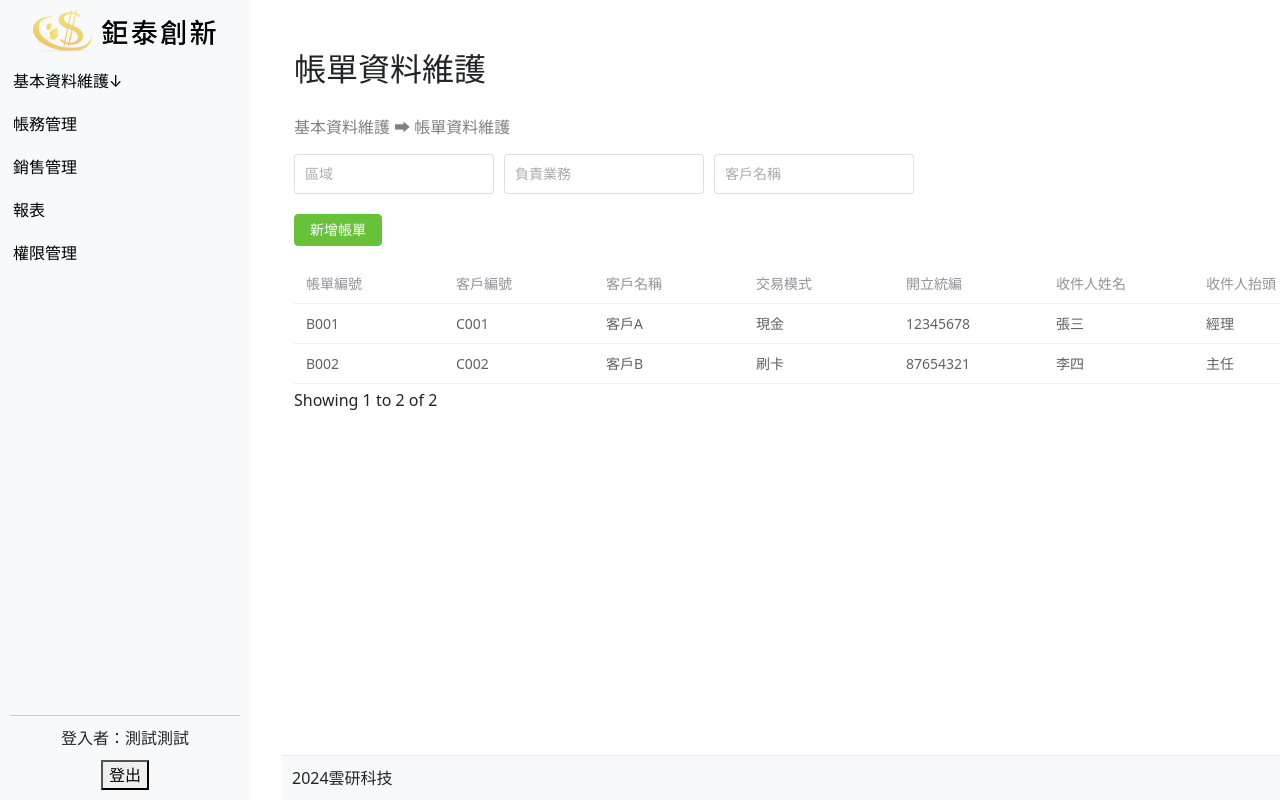
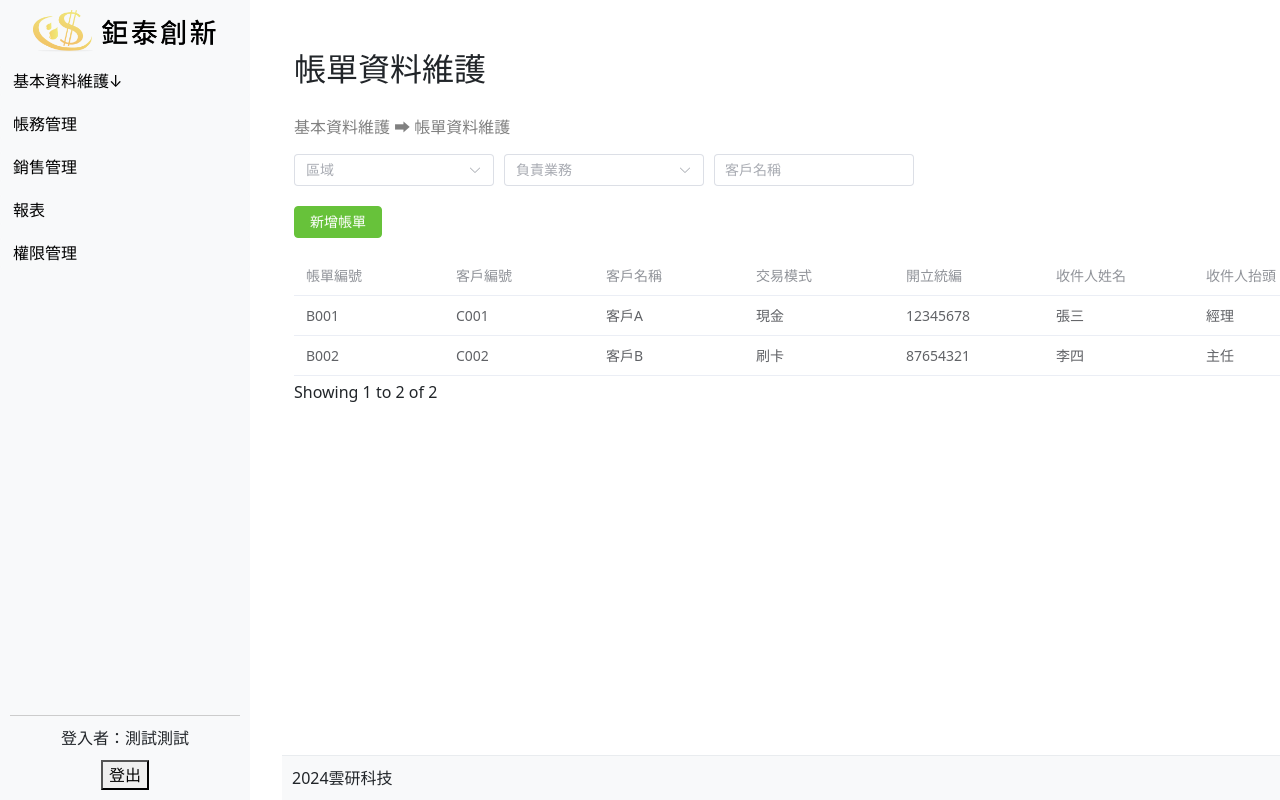
Before and after one commit to mitwitCTC/G-Tai, a Vue app: page /basic-info/bill in a window 1280 px wide. Shown: the top 800 px of the page. Built offline with nearby package versions, Linux system fonts and the light colour scheme.

Commit message:
fix bill select view

```diff
--- a/src/views/basic-info/BillView.vue
+++ b/src/views/basic-info/BillView.vue
@@ -6,10 +6,19 @@
       <Breadcrumb :isSpecialPage="true" />
     </div>
     <div class="filters">
-      <el-input v-model="filters.area" placeholder="區域" class="filter-input"></el-input>
-      <el-input v-model="filters.salesperson" placeholder="負責業務" class="filter-input"></el-input>
-      <el-input v-model="filters.customerName" placeholder="客戶名稱" class="filter-input"></el-input>
-    </div>
+    <el-select v-model="filters.area" placeholder="區域" class="filter-input">
+      <el-option label="北部" value="north"></el-option>
+      <el-option label="中部" value="central"></el-option>
+      <el-option label="南部" value="south"></el-option>
+      <el-option label="東部" value="east"></el-option>
+    </el-select>
+    <el-select v-model="filters.salesperson" placeholder="負責業務" class="filter-input">
+      <el-option label="業務1" value="sales1"></el-option>
+      <el-option label="業務2" value="sales2"></el-option>
+      <el-option label="業務3" value="sales3"></el-option>
+    </el-select>
+    <el-input v-model="filters.customerName" placeholder="客戶名稱" class="filter-input"></el-input>
+  </div>
     <el-form-item>
       <el-button type="success" @click="dialogVisible = true">新增帳單</el-button>
     </el-form-item>
@@ -118,6 +127,5 @@ export default {
 
 .filter-input {
   width: 200px;
-  height: 40px;
 }
 </style>
```
